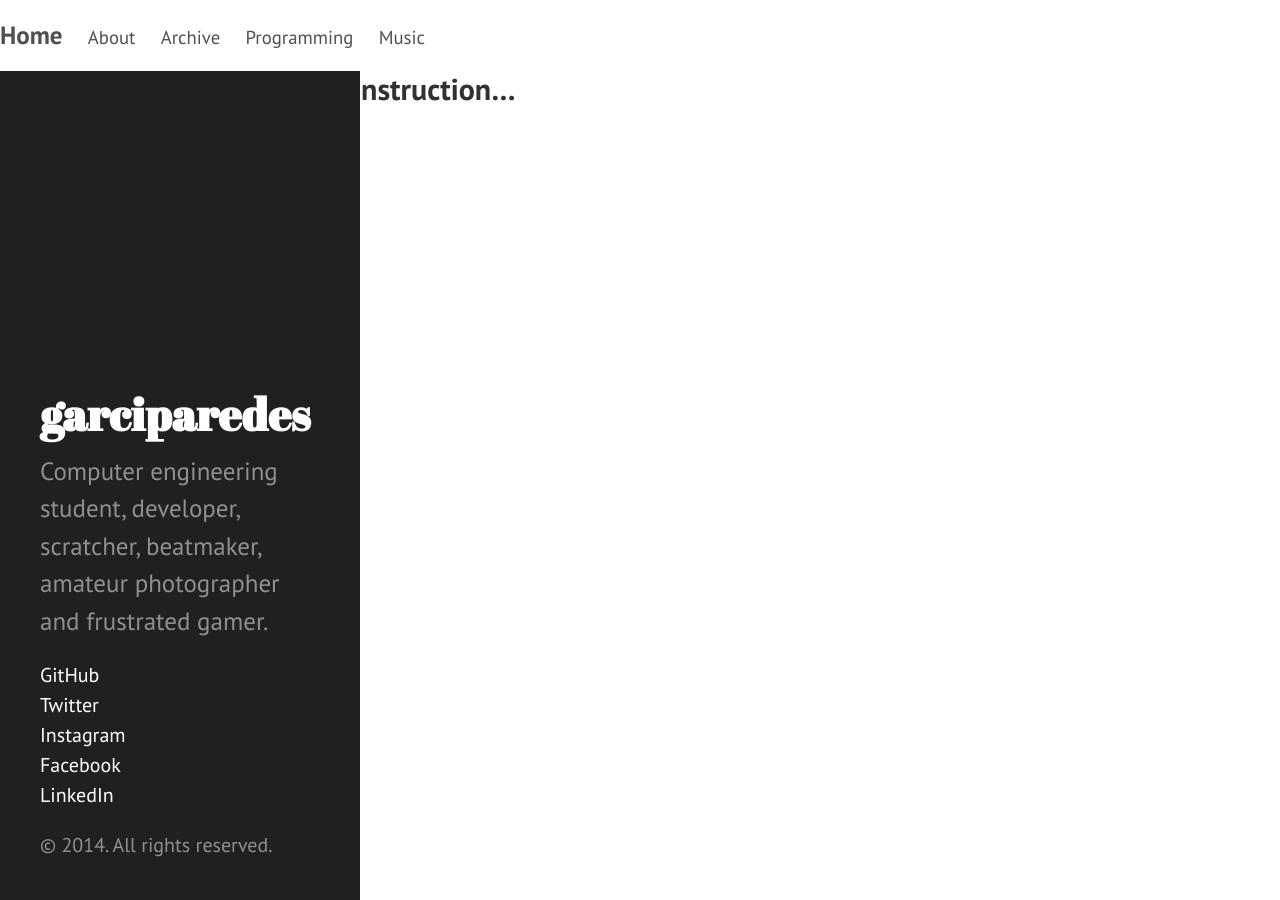
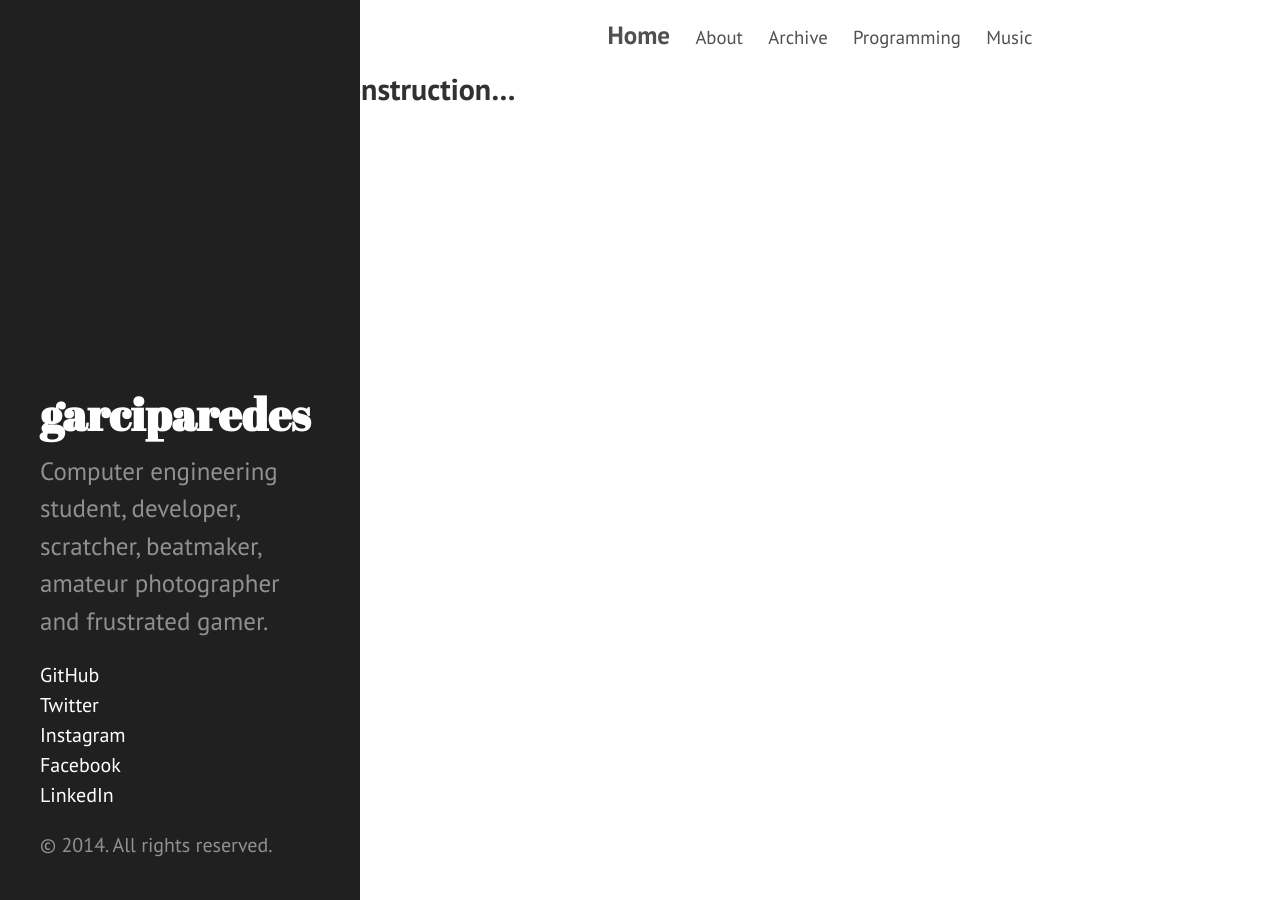
Before and after one commit to garciparedes/garciparedes.github.io, a Jekyll site: the page built from about.md, in a window 1280 px wide. Built offline with Jekyll 4.4.1, drawn with Linux system fonts in a browser that asks for light colours; Markdown is read by kramdown in place of the engine named in the settings.

Commit message:
adding floating navigation bar

```diff
--- a/public/css/poole.css
+++ b/public/css/poole.css
@@ -278,8 +278,9 @@ tbody tr:nth-child(odd) th {
   position: fixed;
   background-color: #FFFFFF;
   top: 0;
-  left: 0;
+  left: 18rem;
   right: 0;
+
 
 
 }
@@ -287,6 +288,8 @@ tbody tr:nth-child(odd) th {
   margin-top: 0;
   margin-bottom: 0;
   color: #505050;
+  text-align: center;
+
 }
 .masthead-title a {
   color: #505050;
@@ -308,7 +311,7 @@ tbody tr:nth-child(odd) th {
 
 .page,
 .post {
-  margin-bottom: 4em;
+  margin-bottom: 7em;
 }
 
 /* Blog post or page title */
```
